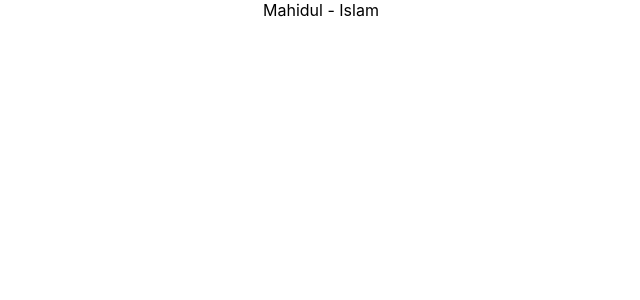
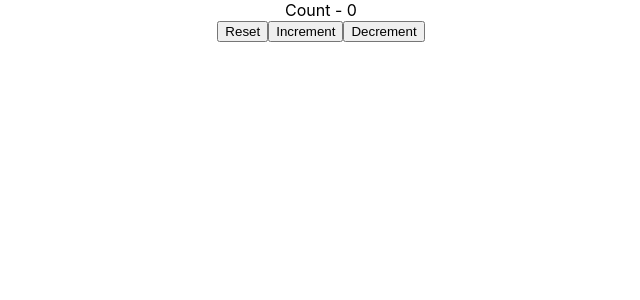
Before and after one commit to MDMahidul/React_Hook, a React (Create React App) app: page / in a window 1280 px wide. Shown: the top 300 px of the page, without its empty margins (319-959 px from the left). Built offline with nearby package versions, Linux system fonts and the light colour scheme.

Commit message:
useReducer One

```diff
--- a/src/App.js
+++ b/src/App.js
@@ -1,21 +1,12 @@
 import React from 'react';
 import './App.css';
-import IntervalClassCounter from "./components/IntervalClassCounter";
-import IntervalHookCounter from "./components/IntervalHookCounter";
-import DataFetching from "./components/DataFetching";
-import ComponentC from "./components/ComponentC";
+import CounterOneuseReducer from "./components/CounterOneuseReducer";
 
-export const UserContext=React.createContext()
-export const ChannelContext=React.createContext()
 
 function App() {
   return (
     <div className="App">
-      <UserContext.Provider value={'Mahidul'}>
-          <ChannelContext.Provider value={'Islam'}>
-              <ComponentC/>
-          </ChannelContext.Provider>
-      </UserContext.Provider>
+        <CounterOneuseReducer/>
     </div>
   );
 }
--- /dev/null
+++ b/src/components/CounterOneuseReducer.js
@@ -0,0 +1,32 @@
+import React,{useReducer} from 'react';
+
+const initialState=0;
+const reducer=(state,action)=>{
+    switch (action){
+        case 'increment':
+            return state+1
+        case 'decrement':
+            return state-1
+        case 'reset':
+            return initialState
+        default:
+            return state
+    }
+}
+
+function CounterOneuseReducer(props) {
+
+    const [count,dispatch]=useReducer(reducer,initialState)
+
+    return (
+        <div>
+            <div>Count - {count}</div>
+            <button onClick={()=>dispatch('reset')}>Reset</button>
+            <button onClick={()=>dispatch('increment')}>Increment</button>
+            <button  onClick={()=>dispatch('decrement')}>Decrement</button>
+
+        </div>
+    );
+}
+
+export default CounterOneuseReducer;
```
